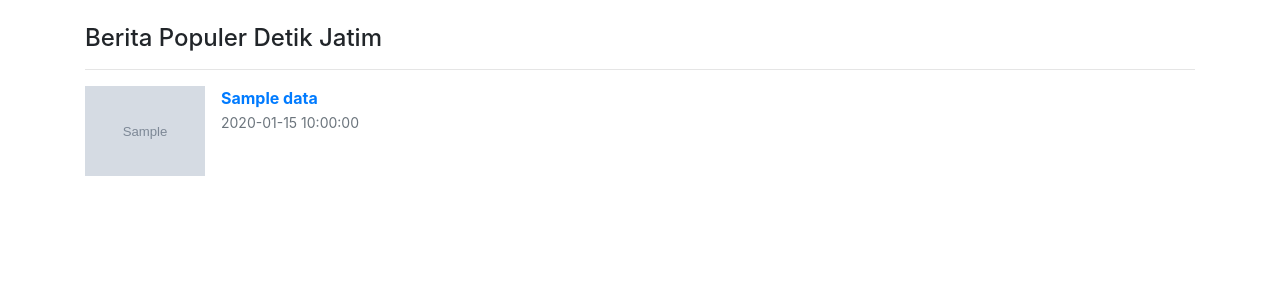
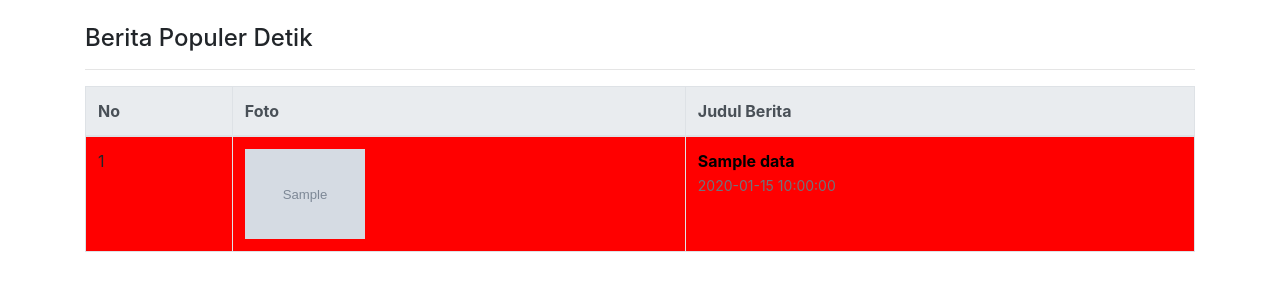
Before and after one commit to dillaalfiaputri/Data-Scraping, a Flask app: template pertemuan12/templates/index.html in a window 1280 px wide. Shown: the part 56-356 px from the top of the page. Run offline with Flask 3, Linux system fonts and the light colour scheme; the template is opened without the code that fills it: most values are stand-ins (such as "Sample title", 1, 10 or a date in 2020); grey boxes marked "Sample" are stand-in pictures.

Commit message:
Add files via upload

```diff
--- a/pertemuan12/templates/index.html
+++ b/pertemuan12/templates/index.html
@@ -5,6 +5,17 @@
     <title>Flask Scraping</title>
     <link rel="stylesheet"
           href="https://cdn.jsdelivr.net/npm/bootstrap@4.6.2/dist/css/bootstrap.min.css">
+
+          <style>
+.bg-hijau {
+    background-color: #00ff00;
+}
+.bg-merah {
+    background-color: #ff0000;
+}
+</style>
+
+
 </head>
 <body>
 
@@ -22,23 +33,41 @@
 <div class="container mt-4">
 
 {% if data %}
-        <h4>Berita Populer Detik Jatim</h4>
+    <h4>Berita Populer Detik</h4>
     <hr>
 
+    <table class="table table-bordered">
+
+        <thead class="thead-light">
+            <tr>
+                <th>No</th>
+                <th>Foto</th>
+                <th>Judul Berita</th>
+            </tr>
+        </thead>
+       <tbody>
 {% for b in data %}
-        <div class="media mb-3">
+<tr class="{% if b.status == 'merah' %}bg-merah{% else %}bg-hijau{% endif %}">
+    <td>{{ loop.index }}</td>
+    <td>
         {% if b.gambar %}
-            <img src="{{ b.gambar }}" class="mr-3" width="120">
+            <img src="{{ b.gambar }}" width="120">
         {% endif %}
-            <div class="media-body">
-                <a href="{{ b.url }}" target="_blank">
+    </td>
+    <td>
+        <a href="{{ b.url }}" target="_blank" style="color:black;">
             <strong>{{ b.judul }}</strong>
         </a>
          <br>
     <small class="text-muted">{{ b.tanggal }}</small>
-            </div>
-        </div>
+    </td>
+</tr>
 {% endfor %}
+</tbody>
+
+
+    </table>
+
 
     {% else %}
         <h5>Selamat Datang</h5>
```
Also changed, not shown: pertemuan12/app.py (+23 -5 lines). Lines whose indentation alone changed are shown as unchanged.
